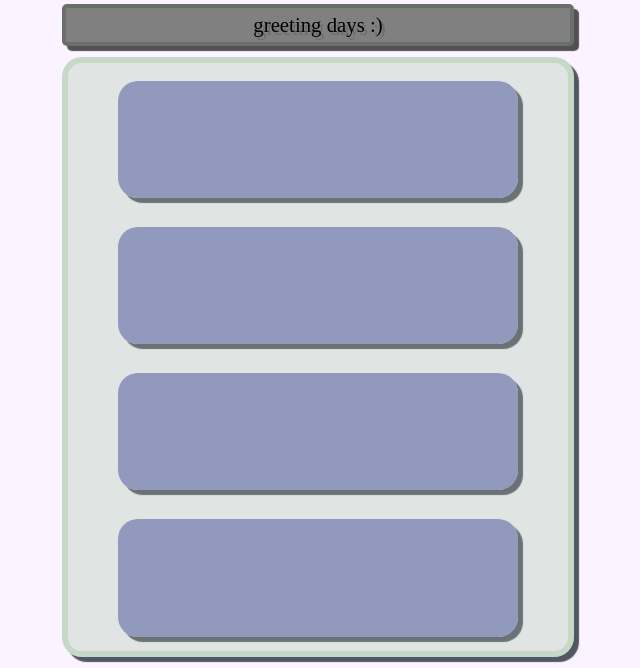
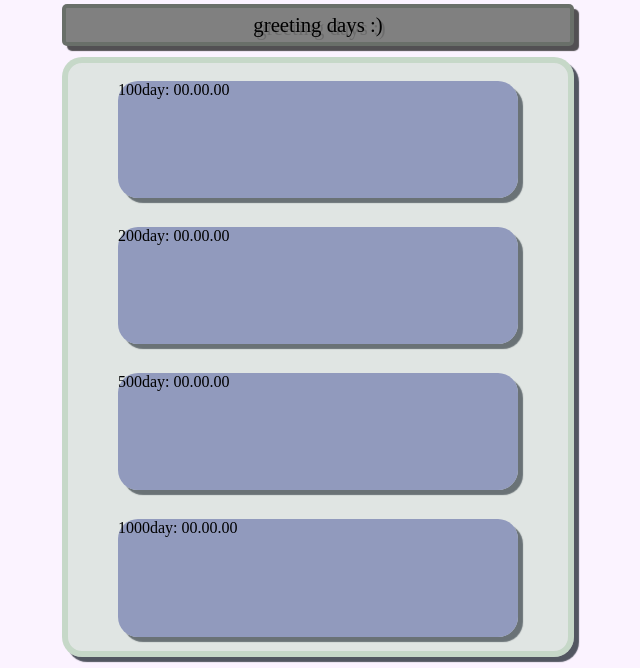
Before and after one commit to ShinMini/CSS-Animation-Form, a plain HTML site: page index.html in a window 1280 px wide. Shown: the part 218-886 px from the top of the page, without its empty margins (322-962 px from the left). Drawn offline with Linux system fonts and the light colour scheme; a web font is replaced by a local one.

Commit message:
[feat] line-30, div.100Date
[add] tempo value div.100Date ~ div.1000Date

```diff
--- a/index.html
+++ b/index.html
@@ -27,10 +27,10 @@
     </section>
 
     <section class="calculator">
-        <div class="100Date"></div>
-        <div class="200Date"></div>
-        <div class="500Date"></div>
-        <div class="1000Date"></div>
+        <div class="100Date">100day: 00.00.00</div>
+        <div class="200Date">200day: 00.00.00</div>
+        <div class="500Date">500day: 00.00.00</div>
+        <div class="1000Date">1000day: 00.00.00</div>
     </section>
     <script src="js.js"></script>
 </body>
```
